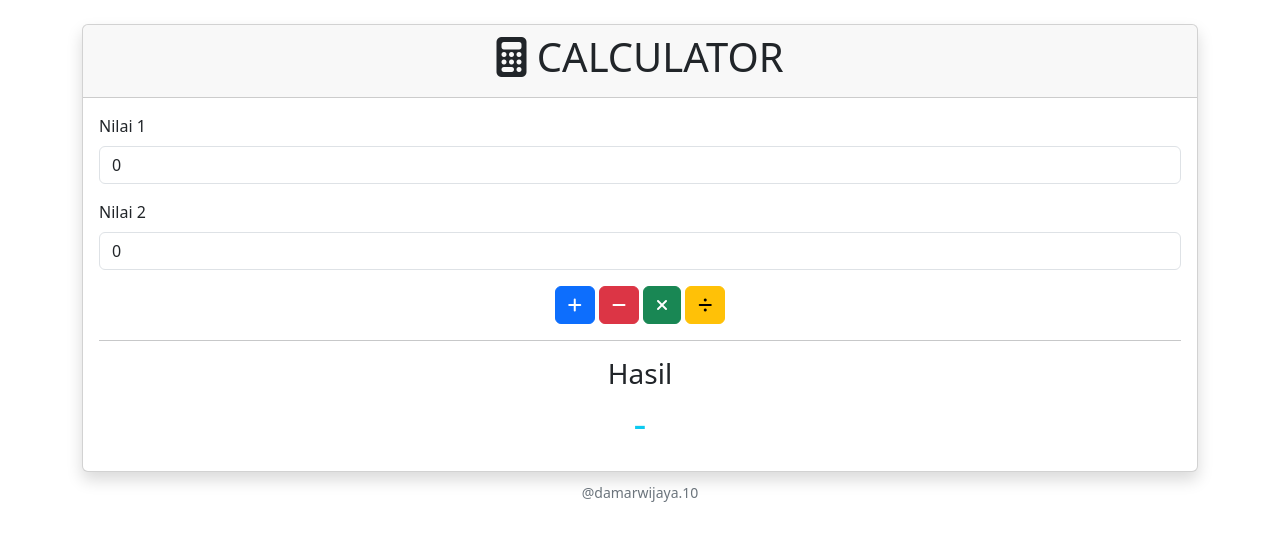
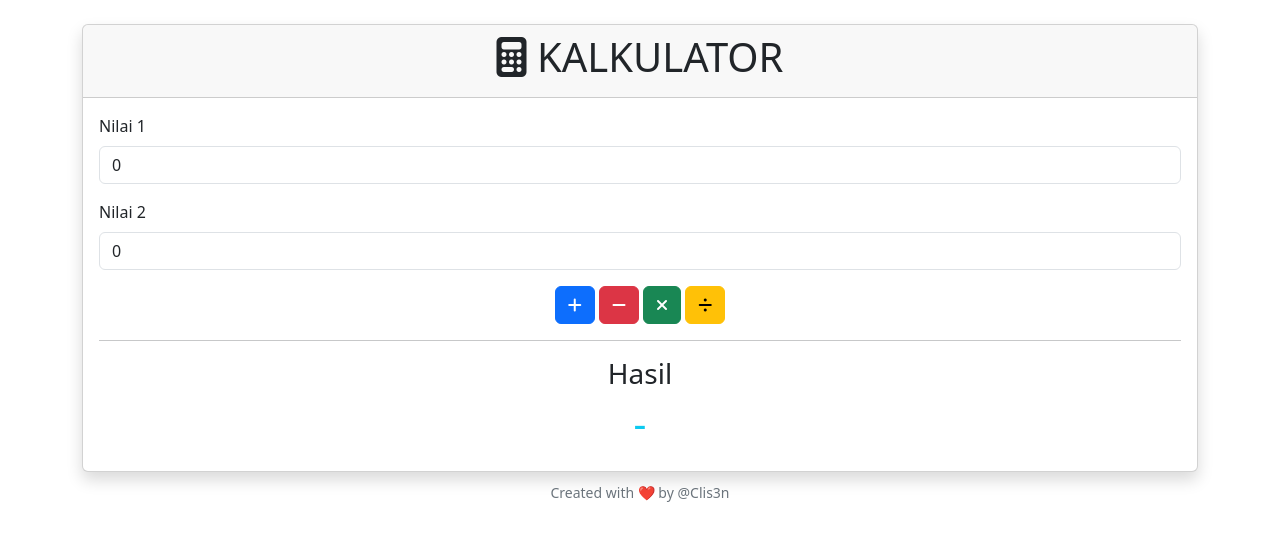
Before and after one commit to Clis3n/PGWEB-Acara-3, a plain HTML site: page index.html in a window 1280 px wide. Drawn offline with nearby package versions, Linux system fonts and the light colour scheme.

Commit message:
Add files via upload

```diff
--- a/index.html
+++ b/index.html
@@ -16,7 +16,7 @@
     <div class="container">
         <div class="card mt-4 shadow">
             <div class="card-header text-center">
-                <h1><i class="fa-solid fa-calculator"></i> CALCULATOR</h1>
+                <h1><i class="fa-solid fa-calculator"></i> KALKULATOR</h1>
             </div>
             <div class="card-body">
                 <div class="mb-3">
@@ -50,7 +50,7 @@
         </div>
 
         <div class="text-center mt-2">
-            <small class="text-secondary">@damarwijaya.10</small>
+            <small class="text-secondary">Created with ❤️ by @Clis3n</small>
         </div>
     </div>
 
```
